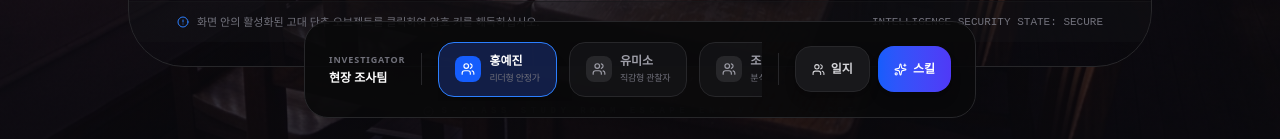
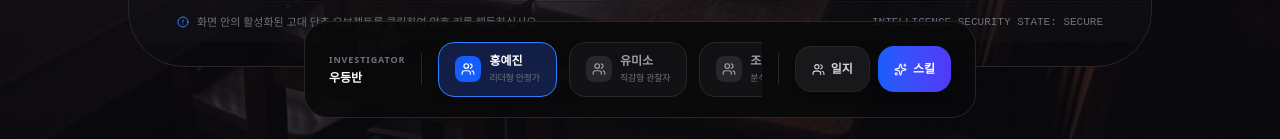
Before and after one commit to 2292001-design/-, a React (Vite) app: page / in a window 1280 px wide. Both pictures are taken after a click on the button "자습실로 들어가기". Shown: the part 658-797 px from the top of the page. Built offline with nearby package versions, Linux system fonts and the light colour scheme.

Commit message:
Update MainRoomScene.tsx

```diff
--- a/src/components/MainRoomScene.tsx
+++ b/src/components/MainRoomScene.tsx
@@ -387,7 +387,7 @@
       <div id="character-panel" className="fixed bottom-6 left-1/2 -translate-x-1/2 flex items-center gap-4 bg-zinc-950/90 border border-zinc-800 px-6 py-4 rounded-3xl shadow-3xl z-30 max-w-2xl w-full">
         <div className="flex flex-col shrink-0 select-none">
           <span className="text-[9px] text-zinc-500 font-black tracking-widest uppercase">INVESTIGATOR</span>
-          <span className="text-xs font-bold text-white mt-1">현장 조사팀</span>
+          <span className="text-xs font-bold text-white mt-1">우등반</span>
         </div>
         <div className="h-8 w-px bg-zinc-800 shrink-0" />
         <div className="flex gap-3 overflow-x-auto py-1 items-center w-full">
@@ -464,7 +464,7 @@
                 </div>
                 <div>
                   <span className="text-[9px] text-zinc-500 font-mono tracking-widest leading-none block uppercase">SPATIAL EVIDENCE SURVEY</span>
-                  <h3 className="text-lg font-bold text-white mt-1">현장 흔적 정밀 검사</h3>
+                  <h3 className="text-lg font-bold text-white mt-1">현장 단서</h3>
                 </div>
               </div>
 
@@ -488,7 +488,7 @@
                   value={input}
                   onChange={(e) => setInput(e.target.value)}
                   onKeyDown={(e) => e.key === 'Enter' && onSolve(input)}
-                  placeholder="예: 6-5-3, J_U_S_T_I_C_E 등 코드 정정 입력..."
+                  placeholder="예: 코드 입력..."
                   className="w-full bg-zinc-900 border border-zinc-800 rounded-2xl p-5 text-white text-center outline-none focus:border-indigo-500 focus:ring-2 focus:ring-indigo-500/20 transition-all font-mono tracking-wide"
                 />
                 <div className="grid grid-cols-2 gap-3">
```
